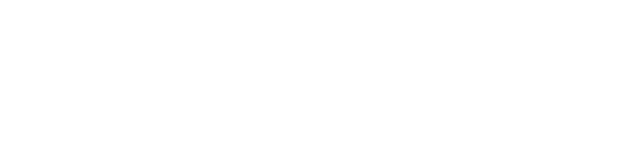
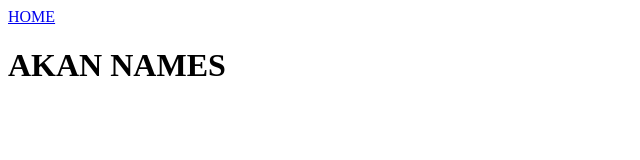
Before and after one commit to nealwaga/Akan-Names, a plain HTML site: page akan.html in a window 1280 px wide. Shown: the whole page, without its empty margins (0-640 px from the left). Drawn offline with Linux system fonts and the light colour scheme.

Commit message:
added header and achor tag

```diff
--- a/akan.html
+++ b/akan.html
@@ -10,5 +10,16 @@
 </head>
 <body>
 
+    <div class="container">
+
+        <div class="jumbotron">
+
+            <a href="index.html" class="btn-2"> HOME </a>
+            <h1> AKAN NAMES </h1>
+
+        </div>
+
+    </div>
+
 </body>
 </html>
```
